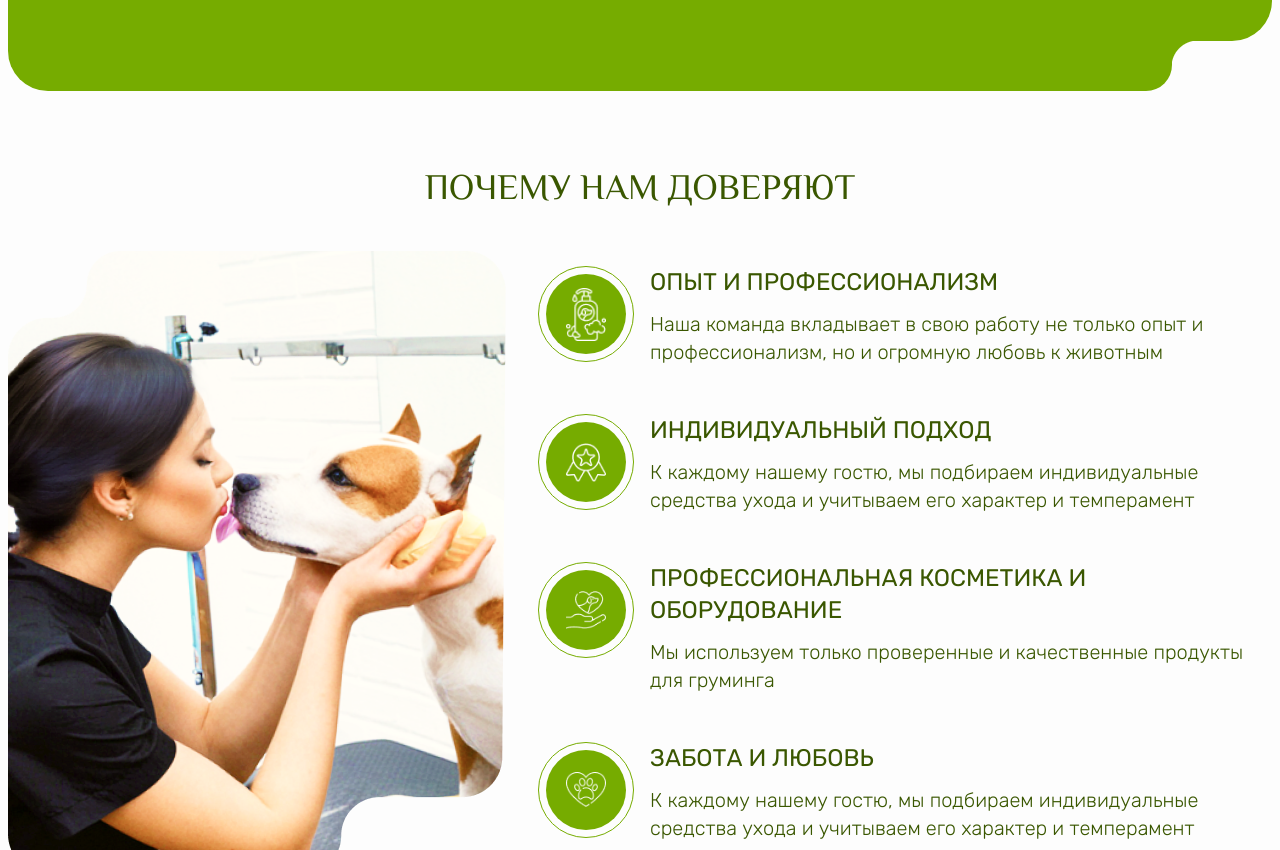
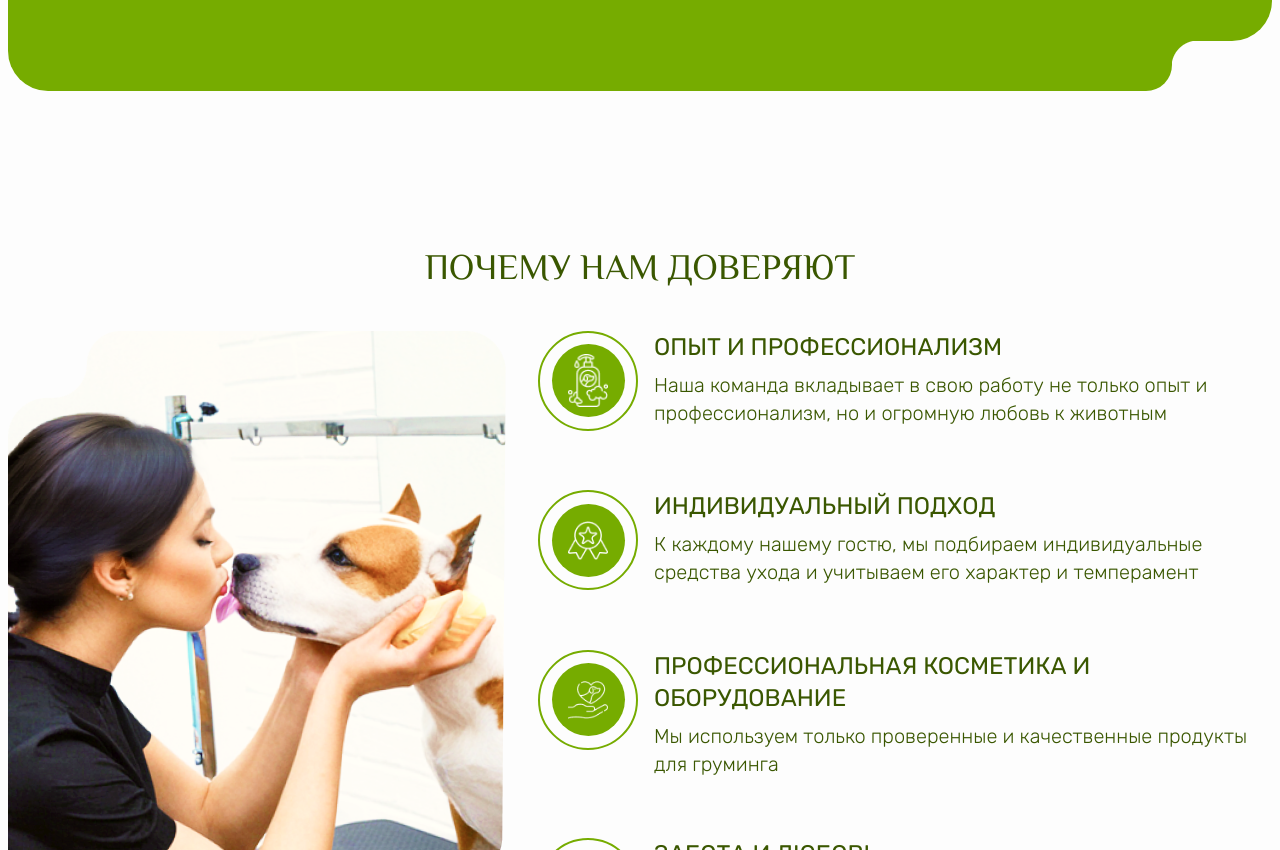
Before and after one commit to maxim-semikov/rumi, a Next.js app: page / in a window 1280 px wide. Shown: the part 1230-2080 px from the top of the page. Built offline with nearby package versions, Linux system fonts and the light colour scheme.

Commit message:
fix TrustSection

```diff
--- a/src/components/TrustSection/TrustSection.tsx
+++ b/src/components/TrustSection/TrustSection.tsx
@@ -4,29 +4,30 @@ import {elMessiri} from "@/app/fonts";
 import {trustPoints} from "@/components/TrustSection/trustPoints";
 
 export const TrustSection = () => (
-    <section id='tryst' className={'my-20'}>
+    <section id='tryst' className={'my-40'}>
         <h2 className={`${elMessiri.className} text-4xl uppercase text-center mb-10`}>почему нам доверяют</h2>
 
         <div className={'flex gap-4 justify-center items-stretch'}>
             <Image
-                className={'hidden lg:block'}
+                className={'hidden lg:block h-[100%]'}
                 src={'/assets/images/kissDog.png'}
                 alt={'Груммер целует собаку'}
                 width={498}
                 height={623}
             />
 
-            <ul className={'flex flex-col justify-around'}>
+            <ul className={'flex flex-col justify-between'}>
                 {trustPoints.map(({title, description, imgUrl}) => (
                     <li key={title} className={'ml-4 mb-4 flex'}>
-                        <div className={'flex items-center justify-center w-24 h-24 border rounded-full' +
+                        <div className={'flex items-center justify-center w-[100px] h-[100px] border-2 rounded-full' +
                             ' border-rumi-light flex-shrink-0 mr-4'}>
-                            <div className={'w-20 h-20 bg-rumi-light rounded-full flex justify-center items-center'}>
-                                <Image src={imgUrl} alt={'Фото клиента'} width={40} height={40}/>
+                            <div className={'w-[73px] h-[73px] bg-rumi-light rounded-full flex justify-center' +
+                                ' items-center'}>
+                                <Image src={imgUrl} alt={'сервис'} width={40} height={40}/>
                             </div>
                         </div>
                         <div>
-                            <p className={'uppercase text-2xl mb-3'}>{title}</p>
+                            <p className={'uppercase text-2xl mb-2'}>{title}</p>
                             <p className={'text-xl font-light'}>{description}</p>
                         </div>
                     </li>
```
